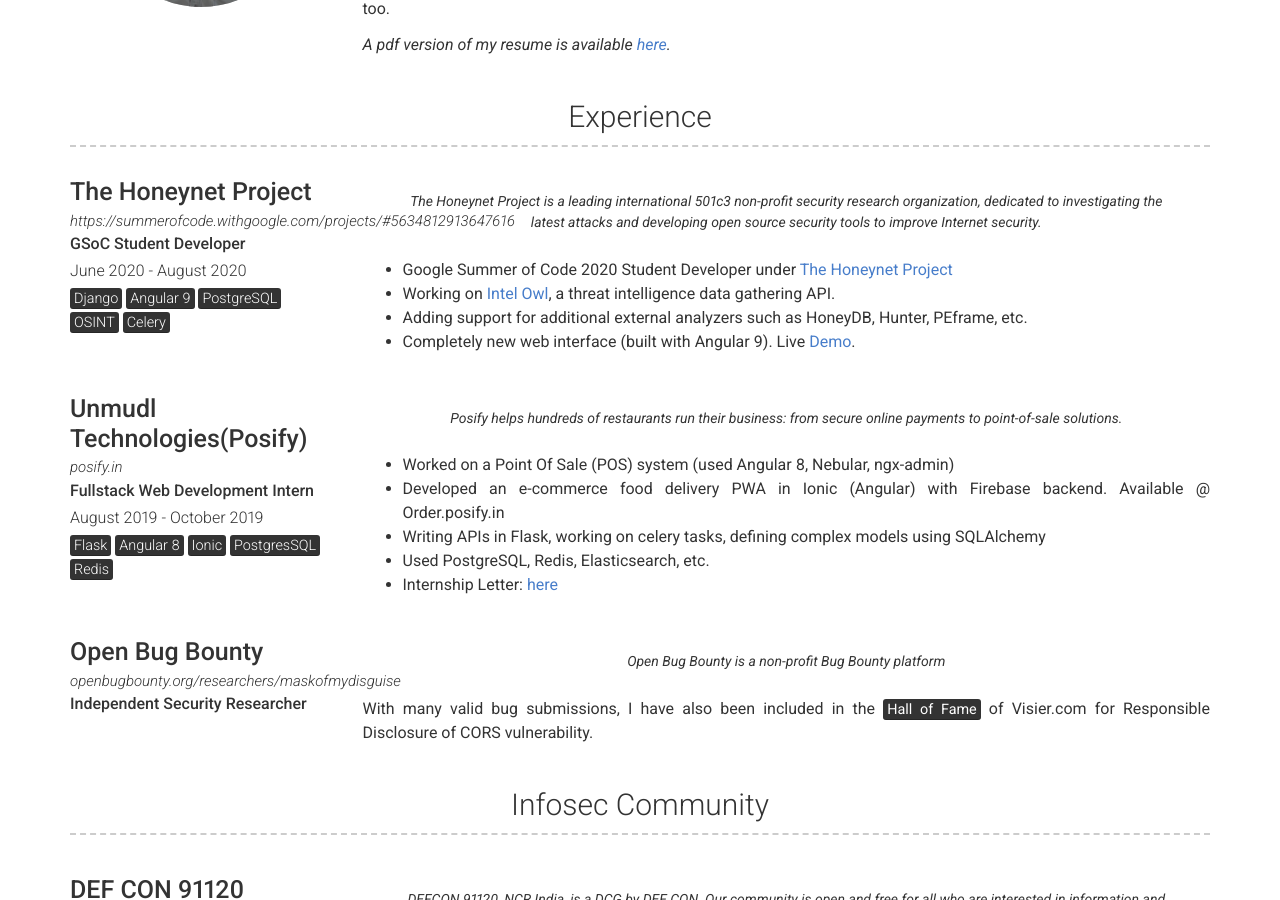
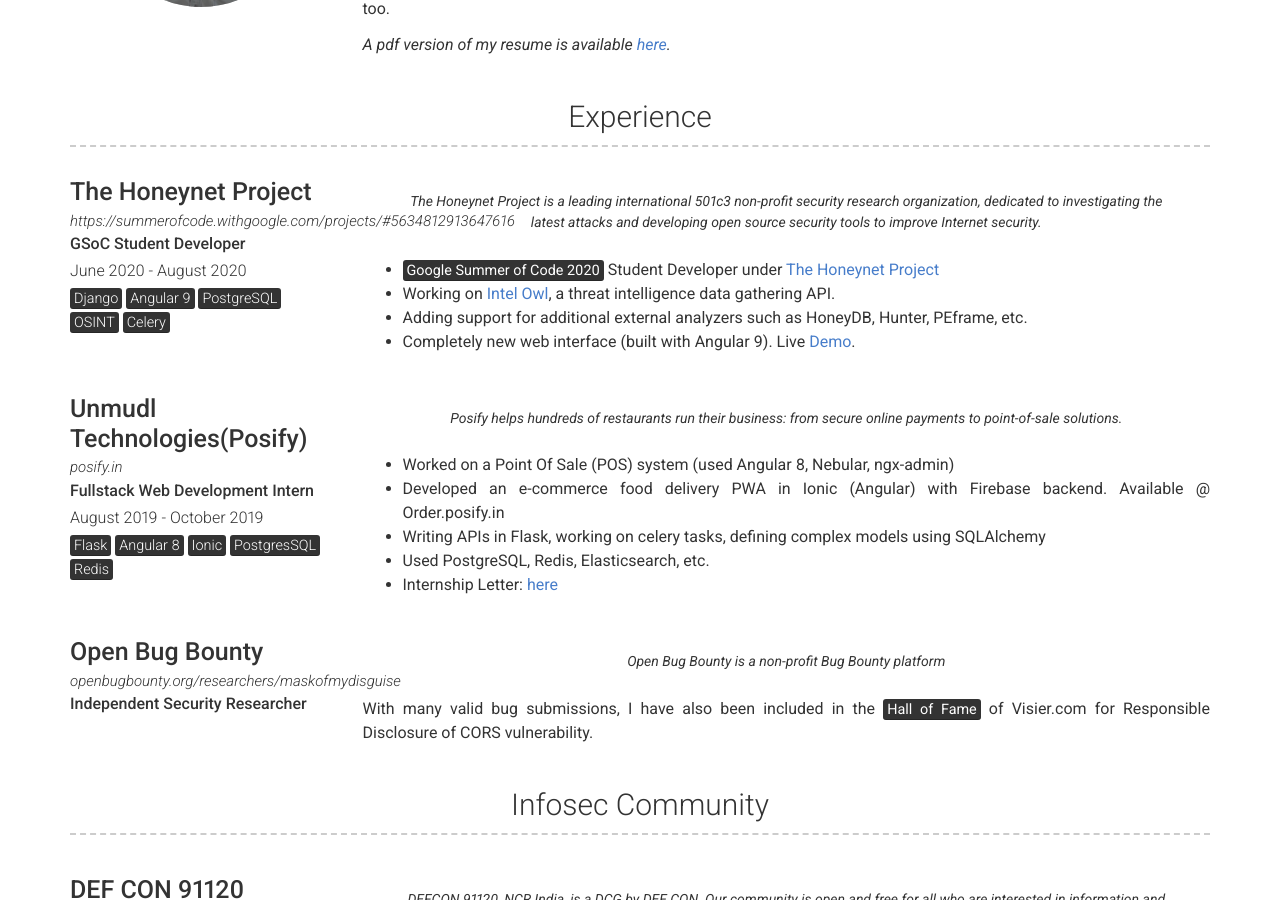
Before and after one commit to eshaan7/eshaan7.github.io, a Jekyll site: the page built from index.md, in a window 1280 px wide and 900 px high, scrolled down 522 px. Built offline with Jekyll 4.4.1, drawn with Linux system fonts in a browser that asks for light colours; nearby versions of some CDN libraries.

Commit message:
highlighting some stuff

```diff
--- a/_data/experience.yml
+++ b/_data/experience.yml
@@ -9,7 +9,7 @@
     The Honeynet Project is a leading international 501c3 non-profit security research organization,
     dedicated to investigating the latest attacks and developing open source security tools to improve Internet security.
   description: | # this will include new lines to allow paragraph
-    - Google Summer of Code 2020 Student Developer under <a href="https://www.honeynet.org/" target="_blank" >The Honeynet Project</a>
+    - <mark>Google Summer of Code 2020</mark> Student Developer under <a href="https://www.honeynet.org/" target="_blank" >The Honeynet Project</a>
     - Working on <a href="https://github.com/certego/intelowl" target="_blank" >Intel Owl</a>, a threat intelligence data gathering API.
     - Adding support for additional external analyzers such as HoneyDB, Hunter, PEframe, etc.
     - Completely new web interface (built with Angular 9). Live <a target="_blank" href="https://intelowlclient.firebaseapp.com/">Demo</a>.
```
